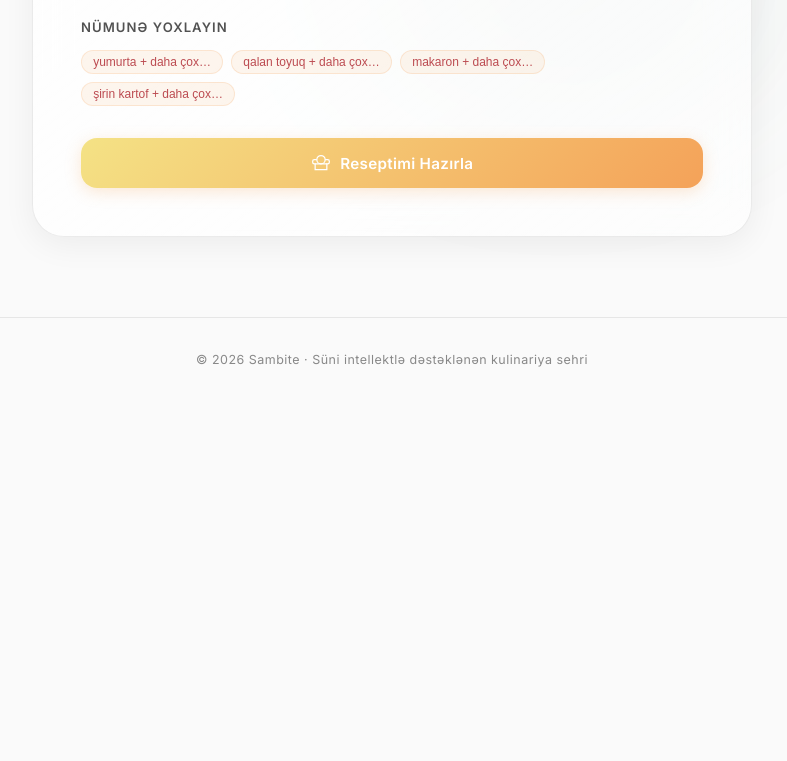
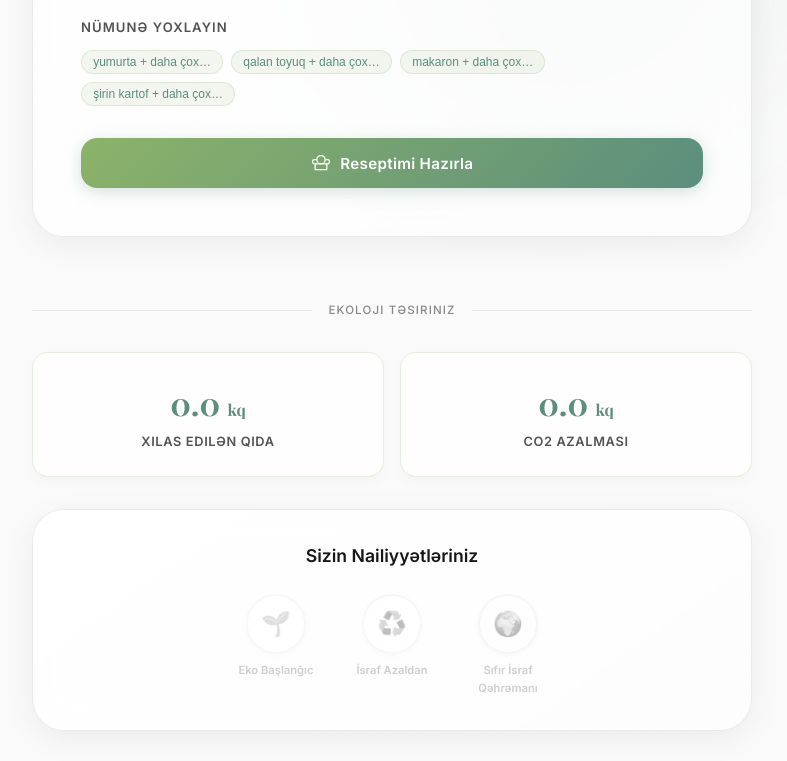
Before and after one commit to javidanbayram/sambite, a Next.js app: page / in a window 1280 px wide. Shown: the part 780-1541 px from the top of the page, without its empty margins (248-1035 px from the left). Before the commit the page ends 1182 px from the top, so only its background shows below. Built offline with nearby package versions, Linux system fonts and the light colour scheme; a web font is replaced by a local one.

Commit message:
feat: Add Food Waste & Carbon Impact Tracker and update eco-colors

```diff
--- a/app/globals.css
+++ b/app/globals.css
@@ -11,10 +11,10 @@
 
 :root {
   /* Brand Colors */
-  --emerald:        #F4A259; /* Sandy Brown */
-  --teal:           #BC4B51; /* Blushed Brick */
+  --emerald:        #8CB369; /* Muted Olive */
+  --teal:           #5B8E7D; /* Jungle Teal */
   --emerald-light:  #F4E285; /* Light Gold */
-  --teal-dark:      #5B8E7D; /* Jungle Teal */
+  --teal-dark:      #0f766e;
 
   /* Neutrals (Light Mode) */
   --bg:             #FAFAFA;
@@ -29,8 +29,8 @@
   --text-muted:     #888888;
 
   /* Gradients */
-  --grad-brand:     linear-gradient(135deg, var(--emerald-light) 0%, var(--emerald) 100%);
-  --grad-glow:      radial-gradient(ellipse 80% 50% at 50% -20%, rgba(244, 162, 89, 0.25), transparent);
+  --grad-brand:     linear-gradient(135deg, var(--emerald) 0%, var(--teal) 100%);
+  --grad-glow:      radial-gradient(ellipse 80% 50% at 50% -20%, rgba(140, 179, 105, 0.25), transparent);
   --grad-card:      linear-gradient(145deg, rgba(255, 255, 255, 0.9) 0%, rgba(255, 255, 255, 0.6) 100%);
 
   /* Spacing */
@@ -53,9 +53,9 @@
 
   /* Shadows (Light Mode) */
   --shadow-card:  0 8px 32px rgba(0,0,0,0.06), 0 1px 0 rgba(255,255,255,1) inset;
-  --shadow-glow:  0 0 40px rgba(244, 162, 89, 0.3), 0 0 80px rgba(188, 75, 81, 0.2);
-  --shadow-btn:   0 4px 16px rgba(244, 162, 89, 0.25);
-  --shadow-btn-hover: 0 8px 24px rgba(244, 162, 89, 0.35);
+  --shadow-glow:  0 0 40px rgba(140, 179, 105, 0.3), 0 0 80px rgba(91, 142, 125, 0.2);
+  --shadow-btn:   0 4px 16px rgba(91, 142, 125, 0.25);
+  --shadow-btn-hover: 0 8px 24px rgba(91, 142, 125, 0.35);
 }
 
 html {
@@ -90,7 +90,7 @@ body {
   transform: translateX(-50%);
   width: 900px;
   height: 600px;
-  background: radial-gradient(ellipse, rgba(244, 162, 89, 0.25) 0%, transparent 70%);
+  background: radial-gradient(ellipse, rgba(140, 179, 105, 0.25) 0%, transparent 70%);
   filter: blur(60px);
   animation: glow-pulse 8s ease-in-out infinite alternate;
 }
@@ -172,10 +172,10 @@ body {
   letter-spacing: 0.12em;
   text-transform: uppercase;
   color: var(--emerald);
-  border: 1px solid rgba(244, 162, 89, 0.3);
+  border: 1px solid rgba(140, 179, 105, 0.3);
   border-radius: 100px;
   padding: 0.2rem 0.65rem;
-  background: rgba(244, 162, 89, 0.1);
+  background: rgba(140, 179, 105, 0.1);
 }
 
 /* ---------- Main Layout ----------------------------------- */
@@ -313,8 +313,8 @@ body {
 }
 
 .textarea:focus {
-  border-color: rgba(244, 162, 89, 0.5);
-  box-shadow: 0 0 0 3px rgba(244, 162, 89, 0.15), 0 0 20px rgba(244, 162, 89, 0.1);
+  border-color: rgba(91, 142, 125, 0.5);
+  box-shadow: 0 0 0 3px rgba(91, 142, 125, 0.15), 0 0 20px rgba(91, 142, 125, 0.1);
   background: #FFFFFF;
 }
 
@@ -406,12 +406,12 @@ body {
 
 /* ---------- Recipe Card ----------------------------------- */
 .recipe-card {
-  border: 1px solid rgba(244, 162, 89, 0.2);
+  border: 1px solid rgba(140, 179, 105, 0.2);
   border-radius: var(--radius-xl);
   background: linear-gradient(145deg, rgba(255, 255, 255, 0.9) 0%, rgba(255, 255, 255, 0.7) 100%);
   backdrop-filter: blur(20px);
   -webkit-backdrop-filter: blur(20px);
-  box-shadow: var(--shadow-card), 0 0 60px rgba(244, 162, 89, 0.1);
+  box-shadow: var(--shadow-card), 0 0 60px rgba(140, 179, 105, 0.1);
   width: 100%;
   max-width: 720px;
   overflow: hidden;
@@ -434,8 +434,8 @@ body {
   align-items: center;
   gap: 0.75rem;
   padding: 1.5rem var(--spacing-xl);
-  border-bottom: 1px solid rgba(244, 162, 89, 0.15);
-  background: linear-gradient(90deg, rgba(244, 162, 89, 0.1) 0%, transparent 100%);
+  border-bottom: 1px solid rgba(140, 179, 105, 0.15);
+  background: linear-gradient(90deg, rgba(140, 179, 105, 0.1) 0%, transparent 100%);
 }
 
 .recipe-card-icon {
@@ -448,7 +448,7 @@ body {
   justify-content: center;
   font-size: 1.1rem;
   flex-shrink: 0;
-  box-shadow: 0 4px 12px rgba(244, 162, 89, 0.3);
+  box-shadow: 0 4px 12px rgba(91, 142, 125, 0.3);
 }
 
 .recipe-card-title-group {
@@ -567,8 +567,8 @@ body {
   font-weight: 500;
   padding: 0.25rem 0.7rem;
   border-radius: 100px;
-  background: rgba(244, 162, 89, 0.1);
-  border: 1px solid rgba(244, 162, 89, 0.2);
+  background: rgba(140, 179, 105, 0.1);
+  border: 1px solid rgba(140, 179, 105, 0.2);
   color: var(--teal);
   cursor: pointer;
   transition: background 0.15s, border-color 0.15s, transform 0.15s;
@@ -576,8 +576,8 @@ body {
 }
 
 .chip:hover {
-  background: rgba(244, 162, 89, 0.18);
-  border-color: rgba(244, 162, 89, 0.4);
+  background: rgba(140, 179, 105, 0.18);
+  border-color: rgba(140, 179, 105, 0.4);
   transform: translateY(-1px);
 }
 
@@ -619,3 +619,113 @@ body {
     padding: 1.25rem;
   }
 }
+
+/* ---------- Impact Tracker -------------------------------- */
+.impact-tracker {
+  width: 100%;
+  max-width: 720px;
+  display: flex;
+  flex-direction: column;
+  gap: var(--spacing-lg);
+}
+
+.impact-stats-grid {
+  display: grid;
+  grid-template-columns: repeat(auto-fit, minmax(200px, 1fr));
+  gap: 1rem;
+}
+
+.impact-stat-card {
+  background: rgba(255, 255, 255, 0.7);
+  border: 1px solid rgba(140, 179, 105, 0.2);
+  border-radius: var(--radius-md);
+  padding: 1.5rem;
+  text-align: center;
+  box-shadow: 0 4px 12px rgba(0, 0, 0, 0.03);
+}
+
+.impact-stat-value {
+  font-size: 2rem;
+  font-weight: 700;
+  color: var(--teal);
+  font-family: var(--font-serif);
+  margin-bottom: 0.25rem;
+}
+
+.impact-stat-label {
+  font-size: 0.8rem;
+  font-weight: 600;
+  color: var(--text-secondary);
+  text-transform: uppercase;
+  letter-spacing: 0.05em;
+}
+
+.badges-container {
+  display: flex;
+  gap: 1rem;
+  justify-content: center;
+  flex-wrap: wrap;
+}
+
+.impact-badge {
+  display: flex;
+  flex-direction: column;
+  align-items: center;
+  gap: 0.5rem;
+  width: 100px;
+  opacity: 0.4;
+  filter: grayscale(100%);
+  transition: all 0.4s ease;
+}
+
+.impact-badge.unlocked {
+  opacity: 1;
+  filter: grayscale(0%);
+}
+
+.impact-badge-icon {
+  width: 60px;
+  height: 60px;
+  border-radius: 50%;
+  background: var(--bg-elevated);
+  border: 2px solid var(--border);
+  display: flex;
+  align-items: center;
+  justify-content: center;
+  font-size: 1.5rem;
+  box-shadow: 0 2px 8px rgba(0, 0, 0, 0.05);
+}
+
+.impact-badge.unlocked .impact-badge-icon {
+  background: linear-gradient(135deg, var(--emerald-light) 0%, var(--emerald) 100%);
+  border-color: transparent;
+  color: #fff;
+  box-shadow: 0 4px 16px rgba(140, 179, 105, 0.4);
+}
+
+.impact-badge-name {
+  font-size: 0.7rem;
+  font-weight: 600;
+  text-align: center;
+  color: var(--text-muted);
+}
+
+.impact-badge.unlocked .impact-badge-name {
+  color: var(--teal);
+}
+
+.global-mission-banner {
+  background: linear-gradient(90deg, rgba(140, 179, 105, 0.1) 0%, rgba(91, 142, 125, 0.1) 100%);
+  border: 1px solid rgba(140, 179, 105, 0.2);
+  border-radius: var(--radius-md);
+  padding: 1rem;
+  text-align: center;
+}
+
+.global-mission-value {
+  font-size: 1.25rem;
+  font-weight: 700;
+  color: var(--emerald);
+  margin-top: 0.25rem;
+  font-family: var(--font-serif);
+}
--- a/app/page.tsx
+++ b/app/page.tsx
@@ -1,6 +1,6 @@
 'use client'
 
-import { useState, useRef, useCallback } from 'react'
+import { useState, useRef, useCallback, useEffect } from 'react'
 
 /* -------------------------------------------------------
    Suggested ingredient chips for quick demo
@@ -123,6 +123,26 @@ export default function HomePage() {
   const textareaRef = useRef<HTMLTextAreaElement>(null)
   const recipeRef = useRef<HTMLDivElement>(null)
 
+  // Impact Tracker State
+  const [recipesGenerated, setRecipesGenerated] = useState(0)
+  const [globalImpact, setGlobalImpact] = useState(12450)
+
+  // Load local tracker data
+  useEffect(() => {
+    const saved = localStorage.getItem('sambite_recipes_count')
+    if (saved) {
+      setRecipesGenerated(parseInt(saved, 10))
+    }
+  }, [])
+
+  // Simulated global ticker
+  useEffect(() => {
+    const interval = setInterval(() => {
+      setGlobalImpact(prev => prev + Math.floor(Math.random() * 3))
+    }, 5000)
+    return () => clearInterval(interval)
+  }, [])
+
   const handleChipClick = useCallback((combo: string) => {
     setIngredients(combo)
     setFieldError('')
@@ -163,6 +183,12 @@ export default function HomePage() {
       }
 
       setRecipe(data.recipe)
+
+      // Update Impact Stats
+      const newCount = recipesGenerated + 1
+      setRecipesGenerated(newCount)
+      localStorage.setItem('sambite_recipes_count', newCount.toString())
+      setGlobalImpact(prev => prev + 1)
 
       // Scroll to recipe
       setTimeout(() => {
@@ -325,6 +351,49 @@ export default function HomePage() {
             </>
           )}
 
+          {/* Impact Tracker */}
+          <section className="impact-tracker" aria-labelledby="impact-title">
+            <div className="divider" aria-hidden="true" style={{ marginTop: '1rem' }}>
+              <div className="divider-line" />
+              <span className="divider-text" id="impact-title">Ekoloji Təsiriniz</span>
+              <div className="divider-line" />
+            </div>
+
+            <div className="impact-stats-grid">
+              <div className="impact-stat-card">
+                <div className="impact-stat-value">{(recipesGenerated * 0.3).toFixed(1)} <span style={{fontSize: '1rem'}}>kq</span></div>
+                <div className="impact-stat-label">Xilas Edilən Qida</div>
+              </div>
+              <div className="impact-stat-card">
+                <div className="impact-stat-value">{(recipesGenerated * 0.75).toFixed(1)} <span style={{fontSize: '1rem'}}>kq</span></div>
+                <div className="impact-stat-label">CO2 Azalması</div>
+              </div>
+            </div>
+
+            <div className="card" style={{ padding: '2rem' }}>
+              <h3 style={{ textAlign: 'center', marginBottom: '1.5rem', color: 'var(--text-primary)', fontSize: '1.1rem' }}>Sizin Nailiyyətləriniz</h3>
+              <div className="badges-container">
+                <div className={`impact-badge ${recipesGenerated >= 1 ? 'unlocked' : ''}`}>
+                  <div className="impact-badge-icon">🌱</div>
+                  <div className="impact-badge-name">Eko Başlanğıc</div>
+                </div>
+                <div className={`impact-badge ${recipesGenerated >= 5 ? 'unlocked' : ''}`}>
+                  <div className="impact-badge-icon">♻️</div>
+                  <div className="impact-badge-name">İsraf Azaldan</div>
+                </div>
+                <div className={`impact-badge ${recipesGenerated >= 10 ? 'unlocked' : ''}`}>
+                  <div className="impact-badge-icon">🌍</div>
+                  <div className="impact-badge-name">Sıfır İsraf Qəhrəmanı</div>
+                </div>
+              </div>
+            </div>
+
+            <div className="global-mission-banner">
+              <div className="impact-stat-label">Qlobal Missiyamız</div>
+              <div className="global-mission-value">{globalImpact.toLocaleString('az-AZ')} kq qida xilas edilib!</div>
+            </div>
+          </section>
+
         </main>
 
         {/* ── Footer ── */}
```
